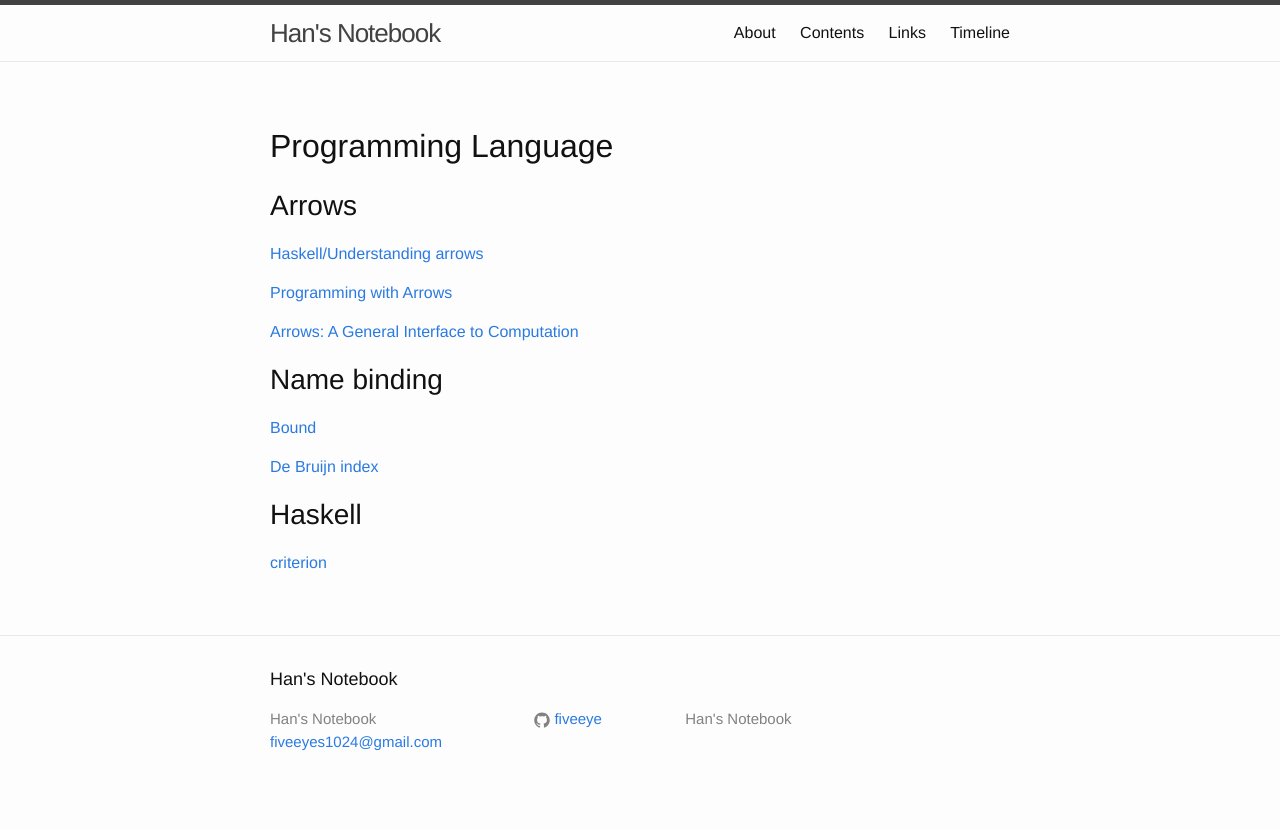
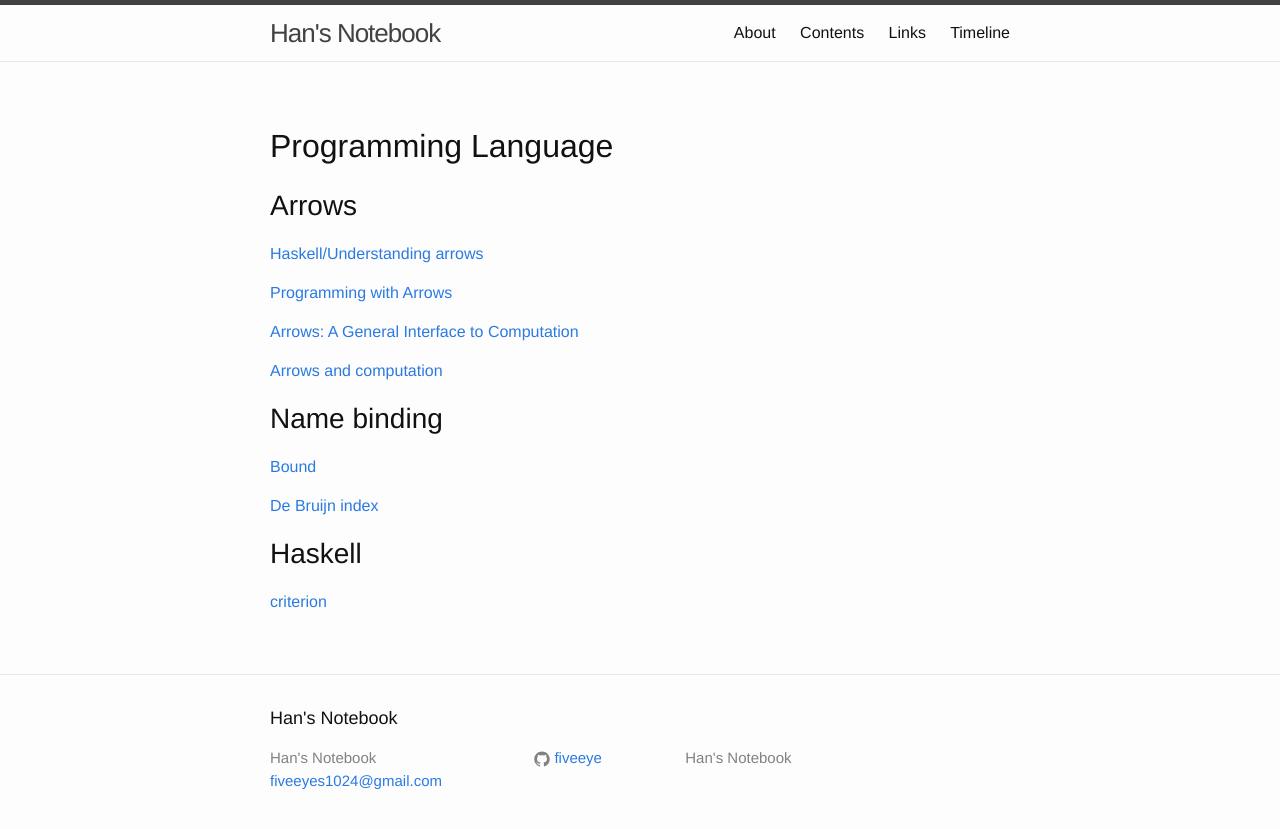
Before and after one commit to FiveEyes/FiveEyes.github.io, a Jekyll site: the page built from links/PL.md, in a window 1280 px wide. Shown: the top 829 px of the page. Built offline with Jekyll 4.4.1, drawn with Linux system fonts in a browser that asks for light colours.

Commit message:
Update PL.md

```diff
--- a/links/PL.md
+++ b/links/PL.md
@@ -12,6 +12,8 @@
 
 [Arrows: A General Interface to Computation](https://www.haskell.org/arrows/index.html)
 
+[Arrows and computation](https://karczmarczuk.users.greyc.fr/TEACH/Stage/ArrComp.pdf)
+
 ## Name binding
 [Bound](https://www.fpcomplete.com/user/edwardk/bound)
 
```
